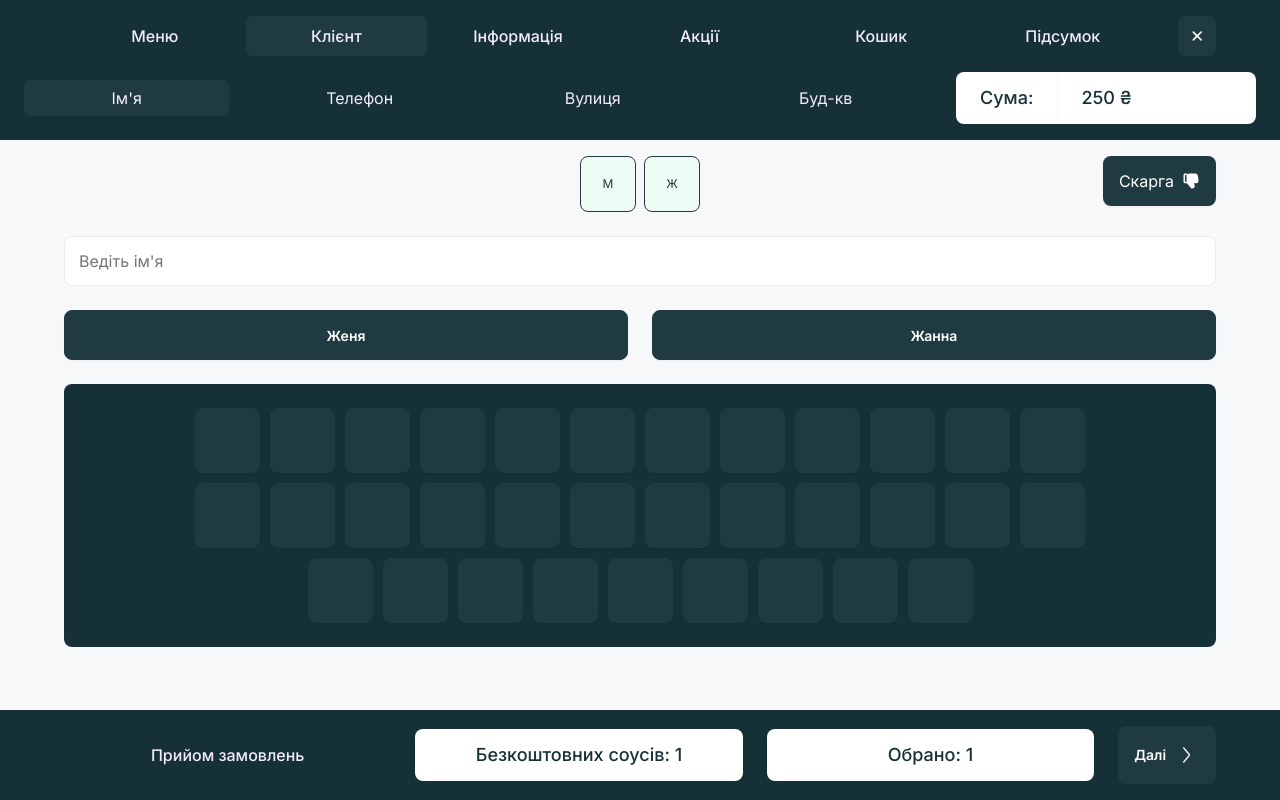
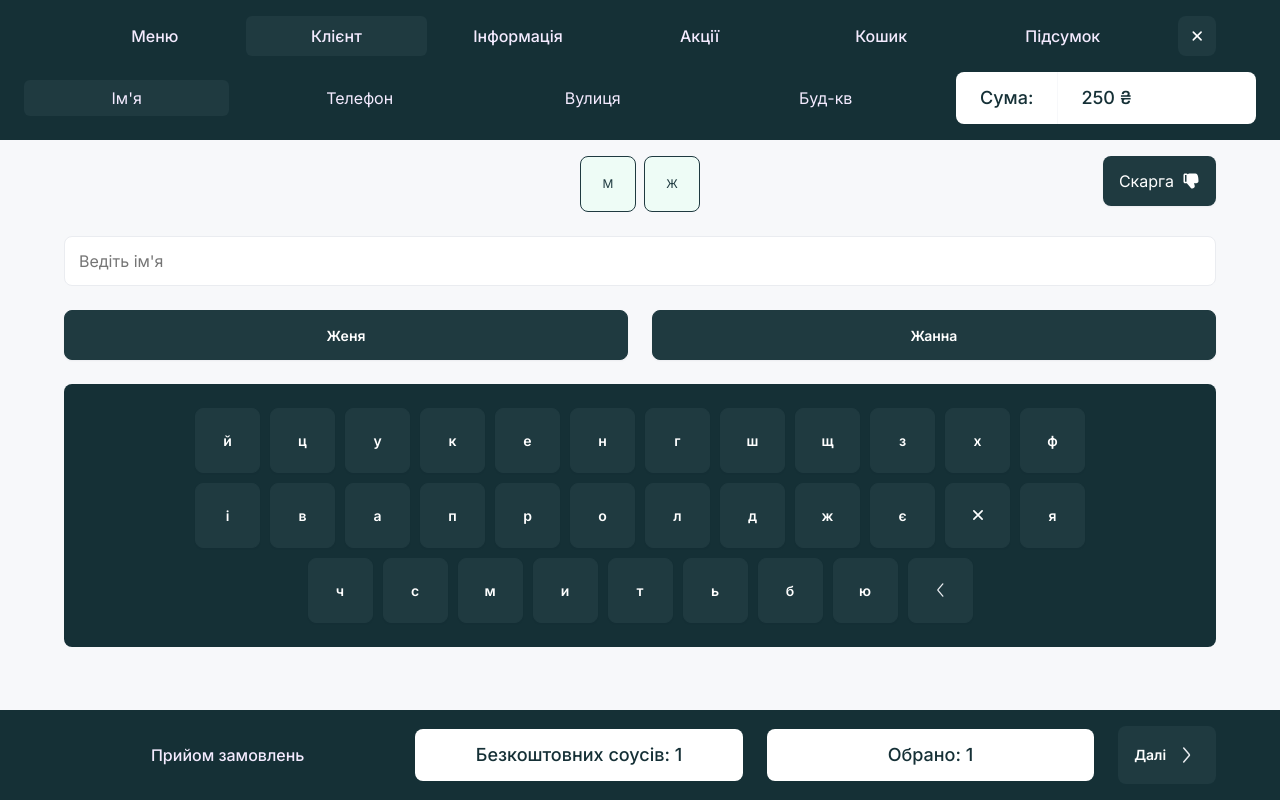
Before and after one commit to JustIrish/accepting-orders-app, a website: page src/html/client.html in a window 1280 px wide. Drawn offline with nearby package versions, Linux system fonts and the light colour scheme; files that its build step writes are made by us from their sources.

```diff
--- a/src/html/blocks/main-client.html
+++ b/src/html/blocks/main-client.html
@@ -16,51 +16,59 @@
         <div class="sex">M</div>
         <div class="sex">Ж</div>
       </div>
-      <button class="button complaint-btn" type="button">
+      <a href="complaint.html" class="button complaint-btn">
         Скарга
         <svg class="complaint-btn__icon">
           <use xlink:href="img/sprite.svg#icon-thumbs-down"></use>
         </svg>
-      </button>
+      </a>
       <input type="text" class="input-denomination" placeholder="Ведіть ім'я" />
       <div class="text-name-wrap">
         <div class="text-name">Женя</div>
         <div class="text-name">Жанна</div>
       </div>
       <div class="keyboard-box">
-        <div class="keyboard-box__item"></div>
-        <div class="keyboard-box__item"></div>
-        <div class="keyboard-box__item"></div>
-        <div class="keyboard-box__item"></div>
-        <div class="keyboard-box__item"></div>
-        <div class="keyboard-box__item"></div>
-        <div class="keyboard-box__item"></div>
-        <div class="keyboard-box__item"></div>
-        <div class="keyboard-box__item"></div>
-        <div class="keyboard-box__item"></div>
-        <div class="keyboard-box__item"></div>
-        <div class="keyboard-box__item"></div>
-        <div class="keyboard-box__item"></div>
-        <div class="keyboard-box__item"></div>
-        <div class="keyboard-box__item"></div>
-        <div class="keyboard-box__item"></div>
-        <div class="keyboard-box__item"></div>
-        <div class="keyboard-box__item"></div>
-        <div class="keyboard-box__item"></div>
-        <div class="keyboard-box__item"></div>
-        <div class="keyboard-box__item"></div>
-        <div class="keyboard-box__item"></div>
-        <div class="keyboard-box__item"></div>
-        <div class="keyboard-box__item"></div>
-        <div class="keyboard-box__item"></div>
-        <div class="keyboard-box__item"></div>
-        <div class="keyboard-box__item"></div>
-        <div class="keyboard-box__item"></div>
-        <div class="keyboard-box__item"></div>
-        <div class="keyboard-box__item"></div>
-        <div class="keyboard-box__item"></div>
-        <div class="keyboard-box__item"></div>
-        <div class="keyboard-box__item"></div>
+        <div class="keyboard-box__item">й</div>
+        <div class="keyboard-box__item">ц</div>
+        <div class="keyboard-box__item">у</div>
+        <div class="keyboard-box__item">к</div>
+        <div class="keyboard-box__item">е</div>
+        <div class="keyboard-box__item">н</div>
+        <div class="keyboard-box__item">г</div>
+        <div class="keyboard-box__item">ш</div>
+        <div class="keyboard-box__item">щ</div>
+        <div class="keyboard-box__item">з</div>
+        <div class="keyboard-box__item">х</div>
+        <div class="keyboard-box__item">ф</div>
+        <div class="keyboard-box__item">і</div>
+        <div class="keyboard-box__item">в</div>
+        <div class="keyboard-box__item">а</div>
+        <div class="keyboard-box__item">п</div>
+        <div class="keyboard-box__item">р</div>
+        <div class="keyboard-box__item">о</div>
+        <div class="keyboard-box__item">л</div>
+        <div class="keyboard-box__item">д</div>
+        <div class="keyboard-box__item">ж</div>
+        <div class="keyboard-box__item">є</div>
+        <div class="keyboard-box__item">
+          <svg class="btn-close__icon">
+            <use xlink:href="img/sprite.svg#icon-close"></use>
+          </svg>
+        </div>
+        <div class="keyboard-box__item">я</div>
+        <div class="keyboard-box__item">ч</div>
+        <div class="keyboard-box__item">с</div>
+        <div class="keyboard-box__item">м</div>
+        <div class="keyboard-box__item">и</div>
+        <div class="keyboard-box__item">т</div>
+        <div class="keyboard-box__item">ь</div>
+        <div class="keyboard-box__item">б</div>
+        <div class="keyboard-box__item">ю</div>
+        <div class="keyboard-box__item">
+          <svg class="info__btn-icon">
+            <use xlink:href="img/sprite.svg#icon-left"></use>
+          </svg>
+        </div>
       </div>
     </div>
   </div>
--- a/src/scss/blocks/_client-name.scss
+++ b/src/scss/blocks/_client-name.scss
@@ -84,6 +84,9 @@
     padding: 10px 16px;
     justify-content: center;
     align-items: center;
+    font-size: 14px;
+    font-weight: 600;
+    color: var(--text-white);
     border-radius: 8px;
     border: 1px solid var(--primary-color);
     background: var(--primary-color);
```
Also changed, not shown: src/html/blocks/main-basket.html (+1 -1 lines), build/basket.html, build/client.html, build/css/main.css.
